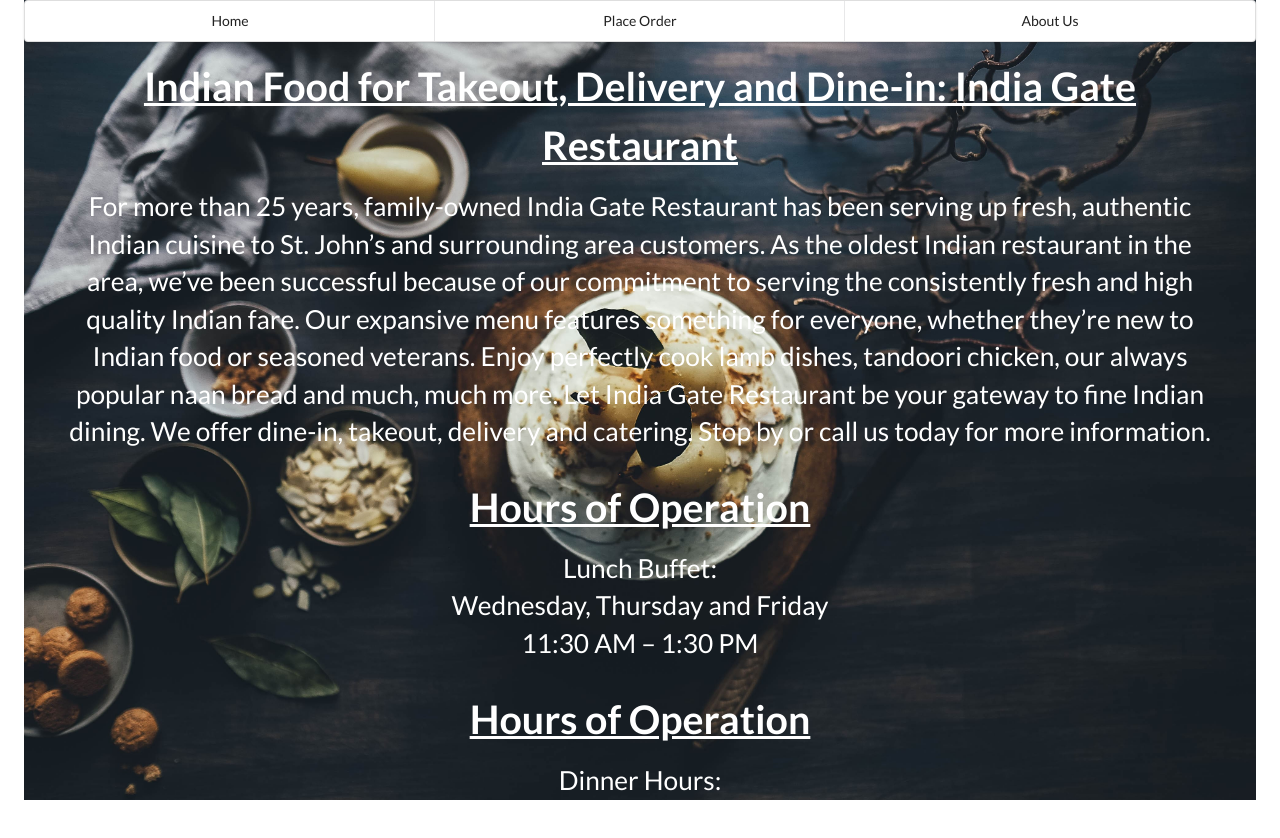
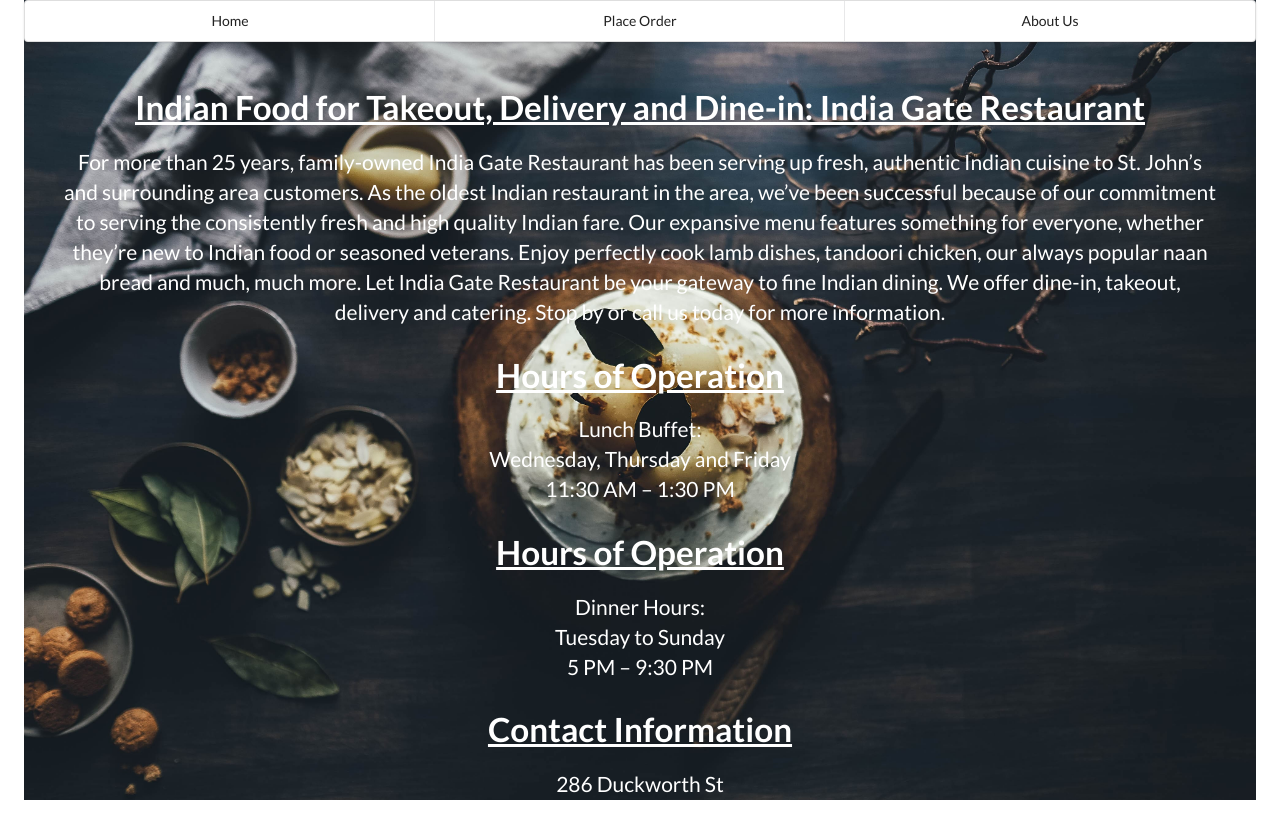
Before and after one commit to ZadeThakur/react-restaurant, a React (Create React App) app: page /aboutUs in a window 1280 px wide. Shown: the top 838 px of the page. Built offline with nearby package versions, Linux system fonts and the light colour scheme.

Commit message:
responsive now

```diff
--- a/src/components/AboutUs.js
+++ b/src/components/AboutUs.js
@@ -40,7 +40,7 @@
       fontSize: "225%"
     },
     [theme.breakpoints.up('lg')]:{
-      fontSize: "225%"
+      fontSize: "190%"
     },
   },
   para:{
@@ -51,7 +51,7 @@
       fontSize: "150%"
     },
     [theme.breakpoints.up('lg')]:{
-      fontSize: "150%"
+      fontSize: "120%"
     },
   },
 });
```
